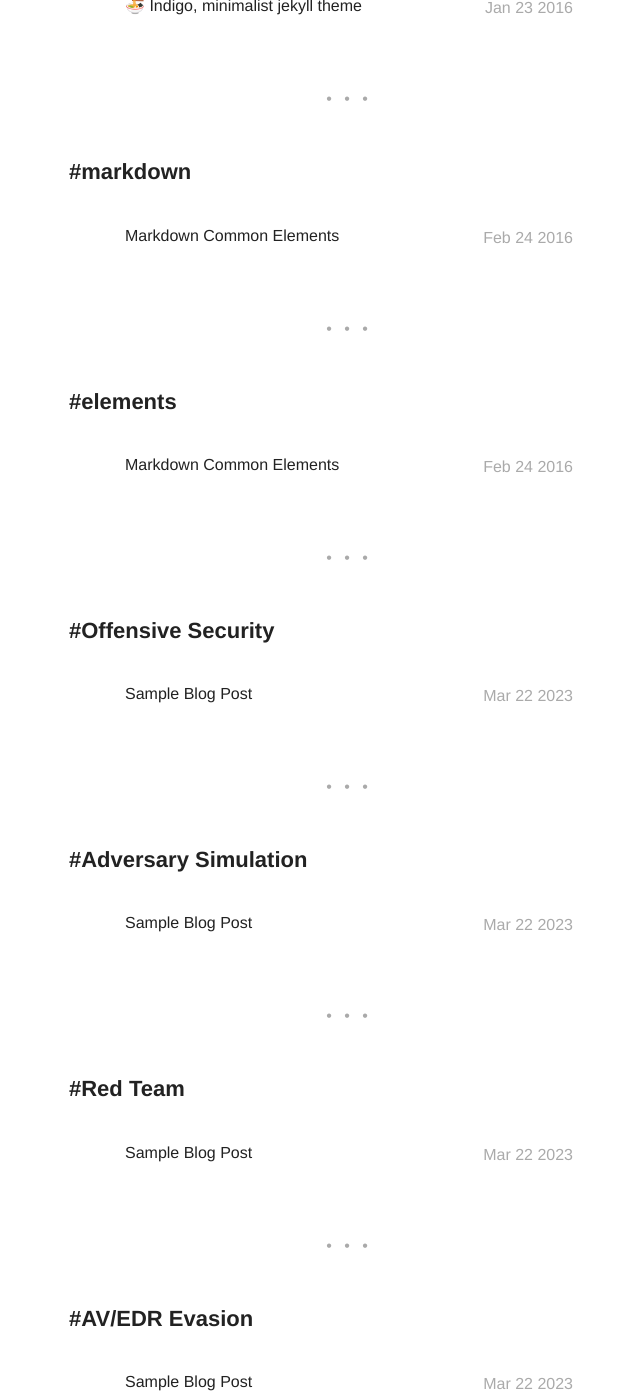
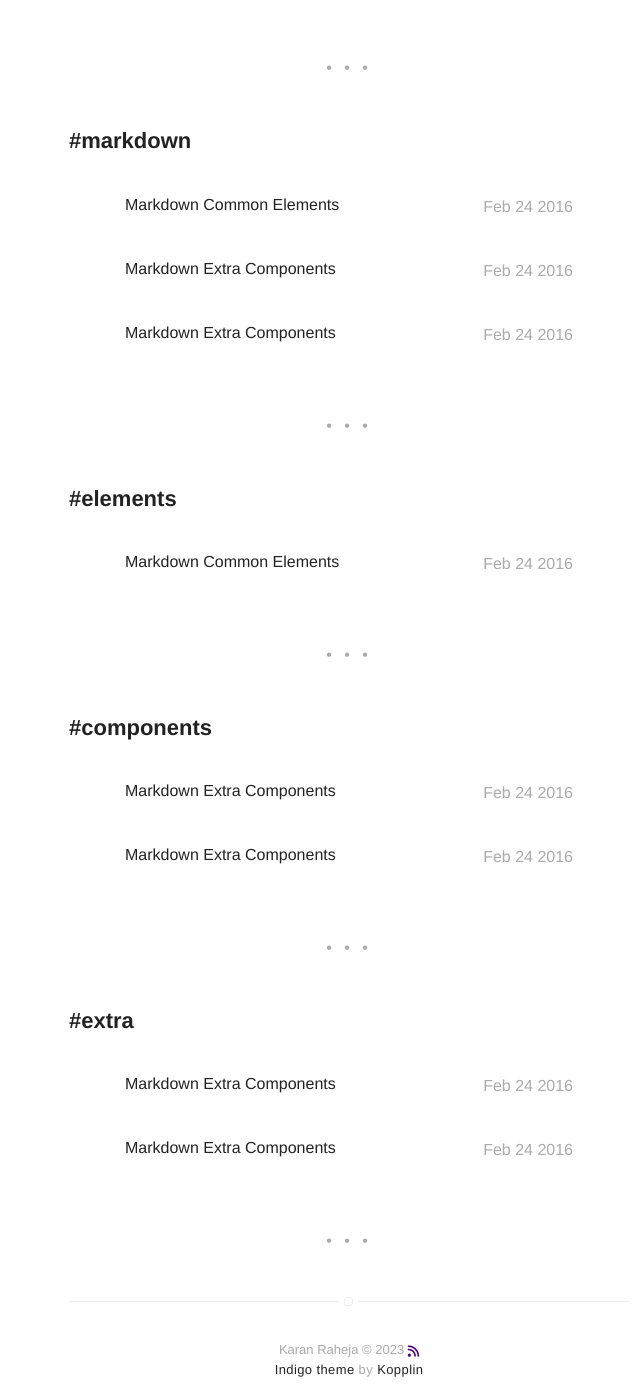
Before and after one commit to cryptic-hunter/cryptic-hunter.github.io, a Jekyll site: the page built from tags.html, in a window 1280 px wide and 1400 px high, scrolled down 782 px. Shown: the whole window, without its empty margins (291-931 px from the left). Built offline with Jekyll 4.4.1, drawn with Linux system fonts in a browser that asks for light colours; nearby versions of some CDN libraries; emoji names are drawn with the system emoji font; some of the changed text lies outside the part shown.

Commit message:
Testing Blogs

```diff
--- a/_posts/2015-02-24-sample-blog-post.markdown
+++ b/_posts/2015-02-24-markdown-extra-components copy.markdown
@@ -1,17 +1,16 @@
 ---
-title: "Sample Blog Post"
+title: "Markdown Extra Components"
 layout: post
-date: 2023-03-22 12:33
-image:
+date: 2016-02-24 22:48
+image: /assets/images/markdown.jpg
 headerImage: false
 tag:
-- Offensive Security
-- Adversary Simulation
-- Red Team
-- AV/EDR Evasion
+- markdown
+- components
+- extra
 category: blog
-author: Karan Raheja
-description: A small description of what all the blog post will contain.
+author: jamesfoster
+description: Markdown summary with different options
 ---
 
 ## Summary:
--- /dev/null
+++ b/_posts/2015-02-24-markdown-extra-components.markdown
@@ -0,0 +1,196 @@
+---
+title: "Markdown Extra Components"
+layout: post
+date: 2016-02-24 22:48
+image: /assets/images/markdown.jpg
+headerImage: false
+tag:
+- markdown
+- components
+- extra
+category: blog
+author: jamesfoster
+description: Markdown summary with different options
+---
+
+## Summary:
+
+You can pick as item to see how to apply in markdown.
+
+#### Especial Elements
+- [Evidence](#evidence)
+- [Side-by-Side](#side-by-side)
+- [Star](#star)
+- [Especial Breaker](#especial-breaker)
+- [Spoiler](#spoiler)
+
+#### External Elements
+- [Gist](#gist)
+- [Codepen](#codepen)
+- [Slideshare](#slideshare)
+- [Videos](#videos)
+
+---
+
+## Evidence
+
+You can try the evidence!
+
+<span class="evidence">Paragraphs can be written like so. A paragraph is the basic block of Markdown. A paragraph is what text will turn into when there is no reason it should become anything else.</span>
+
+{% highlight html %}
+<span class="evidence">Paragraphs can be written like so. A paragraph is the basic block of Markdown. A paragraph is what text will turn into when there is no reason it should become anything else.</span>
+{% endhighlight %}
+
+---
+
+## Side-by-side
+
+Like the [Medium](https://medium.com/) component.
+
+**Image** on the left and **Text** on the right:
+
+{% highlight html %}
+<div class="side-by-side">
+    <div class="toleft">
+        <img class="image" src="{{ site.url }}/{{ site.picture }}" alt="Alt Text">
+        <figcaption class="caption">Photo by John Doe</figcaption>
+    </div>
+
+    <div class="toright">
+        <p>Lorem ipsum dolor sit amet, consectetur adipisicing elit, sed do eiusmod tempor incididunt ut labore et dolore magna aliqua. Ut enim ad minim veniam, quis nostrud exercitation ullamco laboris nisi ut aliquip ex ea commodo consequat. Duis aute irure dolor in reprehenderit in voluptate velit esse cillum dolore eu fugiat nulla pariatur. Excepteur sint occaecat cupidatat non proident, sunt in culpa qui officia deserunt mollit anim id est laborum.</p>
+    </div>
+</div>
+{% endhighlight %}
+
+<div class="side-by-side">
+    <div class="toleft">
+        <img class="image" src="{{ site.url }}/{{ site.picture }}" alt="Alt Text">
+        <figcaption class="caption">Photo by John Doe</figcaption>
+    </div>
+
+    <div class="toright">
+        <p>Lorem ipsum dolor sit amet, consectetur adipisicing elit, sed do eiusmod tempor incididunt ut labore et dolore magna aliqua. Ut enim ad minim veniam, quis nostrud exercitation ullamco laboris nisi ut aliquip ex ea commodo consequat. Duis aute irure dolor in reprehenderit in voluptate velit esse cillum dolore eu fugiat nulla pariatur. Excepteur sint occaecat cupidatat non proident, sunt in culpa qui officia deserunt mollit anim id est laborum.</p>
+    </div>
+</div>
+
+**Text** on the left and **Image** on the right:
+
+{% highlight html %}
+<div class="side-by-side">
+    <div class="toleft">
+        <p>Lorem ipsum dolor sit amet, consectetur adipisicing elit, sed do eiusmod tempor incididunt ut labore et dolore magna aliqua. Ut enim ad minim veniam, quis nostrud exercitation ullamco laboris nisi ut aliquip ex ea commodo consequat. Duis aute irure dolor in reprehenderit in voluptate velit esse cillum dolore eu fugiat nulla pariatur. Excepteur sint occaecat cupidatat non proident, sunt in culpa qui officia deserunt mollit anim id est laborum.</p>
+    </div>
+
+    <div class="toright">
+        <img class="image" src="{{ site.url }}/{{ site.picture }}" alt="Alt Text">
+        <figcaption class="caption">Photo by John Doe</figcaption>
+    </div>
+</div>
+{% endhighlight %}
+
+<div class="side-by-side">
+    <div class="toleft">
+        <p>Lorem ipsum dolor sit amet, consectetur adipisicing elit, sed do eiusmod tempor incididunt ut labore et dolore magna aliqua. Ut enim ad minim veniam, quis nostrud exercitation ullamco laboris nisi ut aliquip ex ea commodo consequat. Duis aute irure dolor in reprehenderit in voluptate velit esse cillum dolore eu fugiat nulla pariatur. Excepteur sint occaecat cupidatat non proident, sunt in culpa qui officia deserunt mollit anim id est laborum.</p>
+    </div>
+
+    <div class="toright">
+        <img class="image" src="{{ site.url }}/{{ site.picture }}" alt="Alt Text">
+        <figcaption class="caption">Photo by John Doe</figcaption>
+    </div>
+</div>
+
+---
+
+## Star
+
+You can give evidence to a post. Just add the tag to the markdown file.
+
+{% highlight raw %}
+star: true
+{% endhighlight %}
+
+---
+
+## Especial Breaker
+
+You can add a especial *hr* to your text.
+
+{% highlight html %}
+<div class="breaker"></div>
+{% endhighlight %}
+
+<div class="breaker"></div>
+
+---
+
+## Spoiler
+
+You can add an especial hidden content that appears on hover.
+
+{% highlight html %}
+<div class="spoiler"><p>your content</p></div>
+{% endhighlight %}
+
+<div class="spoiler"><p>Lorem ipsum dolor sit amet, consectetur adipisicing elit, sed do eiusmod tempor incididunt ut labore et dolore magna aliqua. Ut enim ad minim veniam, quis nostrud exercitation ullamco laboris nisi ut aliquip ex ea commodo consequat. Duis aute irure dolor in reprehenderit in voluptate velit esse cillum dolore eu fugiat nulla pariatur. Excepteur sint occaecat cupidatat non proident, sunt in culpa qui officia deserunt mollit anim id est laborum.</p></div>
+
+---
+
+## Gist
+
+You can add Gists from github.
+
+{% highlight raw %}
+{ % gist sergiokopplin/91ff4220480727b47224245ee2e9c291 % }
+{% endhighlight %}
+
+{% gist sergiokopplin/91ff4220480727b47224245ee2e9c291 %}
+
+---
+
+## Codepen
+
+You can add Pens from Codepen.
+
+{% highlight html %}
+<p data-height="268" data-theme-id="0" data-slug-hash="gfdDu" data-default-tab="result" data-user="chriscoyier" class='codepen'>
+    See the Pen <a href='https://codepen.io/chriscoyier/pen/gfdDu/'>Crappy Recreation of the Book Cover of *The Flame Alphabet*</a> by Chris Coyier (<a href='https://codepen.io/chriscoyier'>@chriscoyier</a>) on <a href='https://codepen.io'>CodePen</a>.
+</p>
+<script async src="//assets.codepen.io/assets/embed/ei.js"></script>
+{% endhighlight %}
+
+<p data-height="268" data-theme-id="0" data-slug-hash="gfdDu" data-default-tab="result" data-user="chriscoyier" class='codepen'>See the Pen <a href='https://codepen.io/chriscoyier/pen/gfdDu/'>Crappy Recreation of the Book Cover of *The Flame Alphabet*</a> by Chris Coyier (<a href='https://codepen.io/chriscoyier'>@chriscoyier</a>) on <a href='https://codepen.io'>CodePen</a>.</p>
+<script async src="//assets.codepen.io/assets/embed/ei.js"></script>
+
+---
+
+## Slideshare
+
+Add your presentations here!
+
+{% highlight html %}
+<iframe src="//www.slideshare.net/slideshow/embed_code/key/hqDhSJoWkrHe7l" width="560" height="310" frameborder="0" marginwidth="0" marginheight="0" scrolling="no" style="border:1px solid #CCC; border-width:1px; margin-bottom:5px; max-width: 100%;" allowfullscreen> </iframe>
+{% endhighlight %}
+
+<iframe src="//www.slideshare.net/slideshow/embed_code/key/hqDhSJoWkrHe7l" width="560" height="310" frameborder="0" marginwidth="0" marginheight="0" scrolling="no" style="border:1px solid #CCC; border-width:1px; margin-bottom:5px; max-width: 100%;" allowfullscreen> </iframe>
+
+---
+
+## Videos
+
+Do you want some videos? Youtube, Vimeo or Vevo? Copy the embed code and paste on your post!
+
+**Example**
+
+{% highlight html %}
+<iframe width="560" height="310" src="https://www.youtube.com/embed/r7XhWUDj-Ts" frameborder="0" allowfullscreen></iframe>
+{% endhighlight %}
+
+<iframe width="560" height="310" src="https://www.youtube.com/embed/r7XhWUDj-Ts" frameborder="0" allowfullscreen></iframe>
+
+[1]: https://daringfireball.net/projects/markdown/
+[2]: https://www.fileformat.info/info/unicode/char/2163/index.htm
+[3]: https://www.markitdown.net/
+[4]: https://daringfireball.net/projects/markdown/basics
+[5]: https://daringfireball.net/projects/markdown/syntax
+[6]: https://kune.fr/wp-content/uploads/2013/10/ghost-blog.jpg
```
